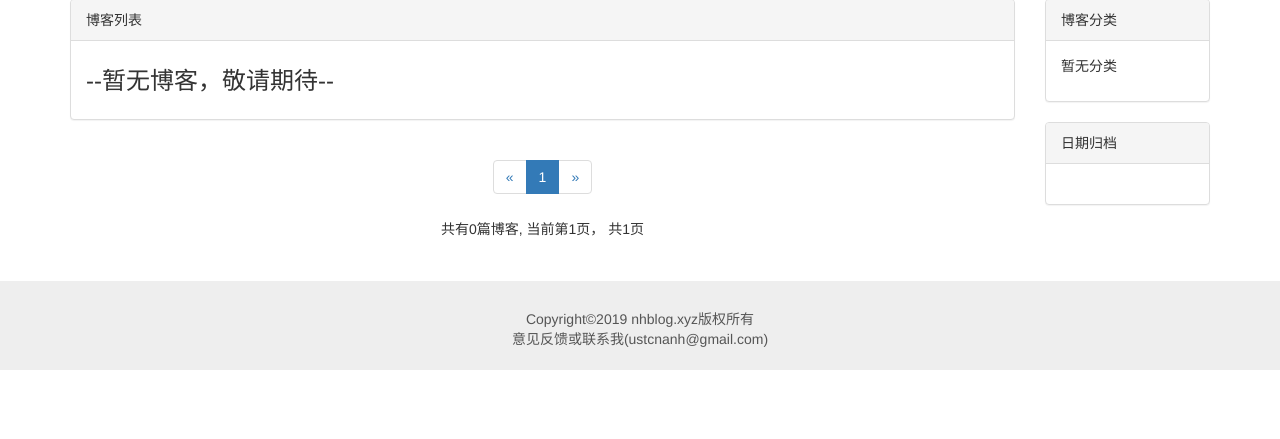
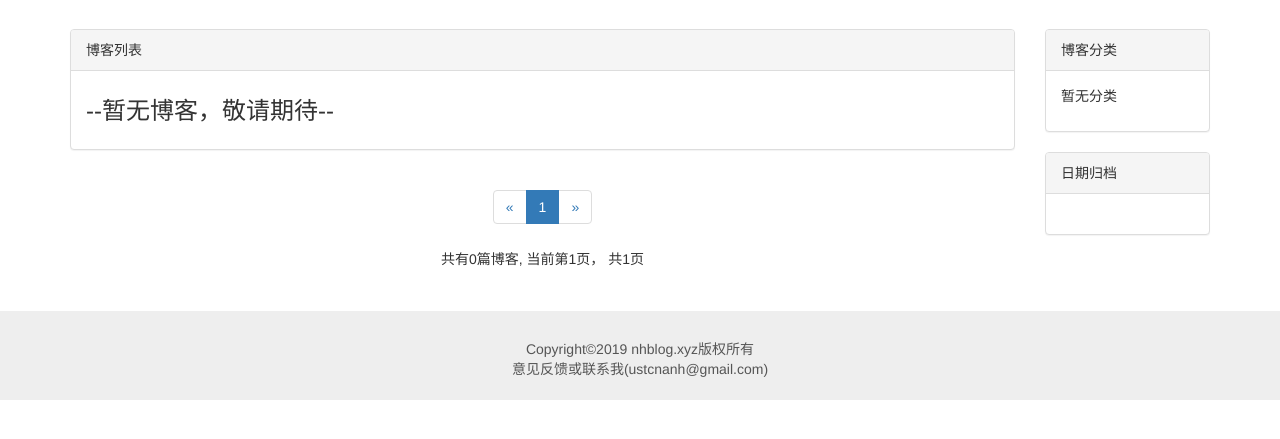
Before and after one commit to nanharder/mysite, a Django app: page /blog/ in a window 1280 px wide. Shown: the part 51-490 px from the top of the page. Run offline with Django 3.2, Linux system fonts and the light colour scheme; data that the repository does not hold is empty; some libraries are stand-ins or nearby versions.

Commit message:
blog margin修改

```diff
--- a/blog/static/blog/blog.css
+++ b/blog/static/blog/blog.css
@@ -1,3 +1,6 @@
+body {
+    margin-top: 80px!important;
+}
 div.blog:not(:last-child) {
     margin-bottom: 2em;
     padding-bottom: 1em;
```
